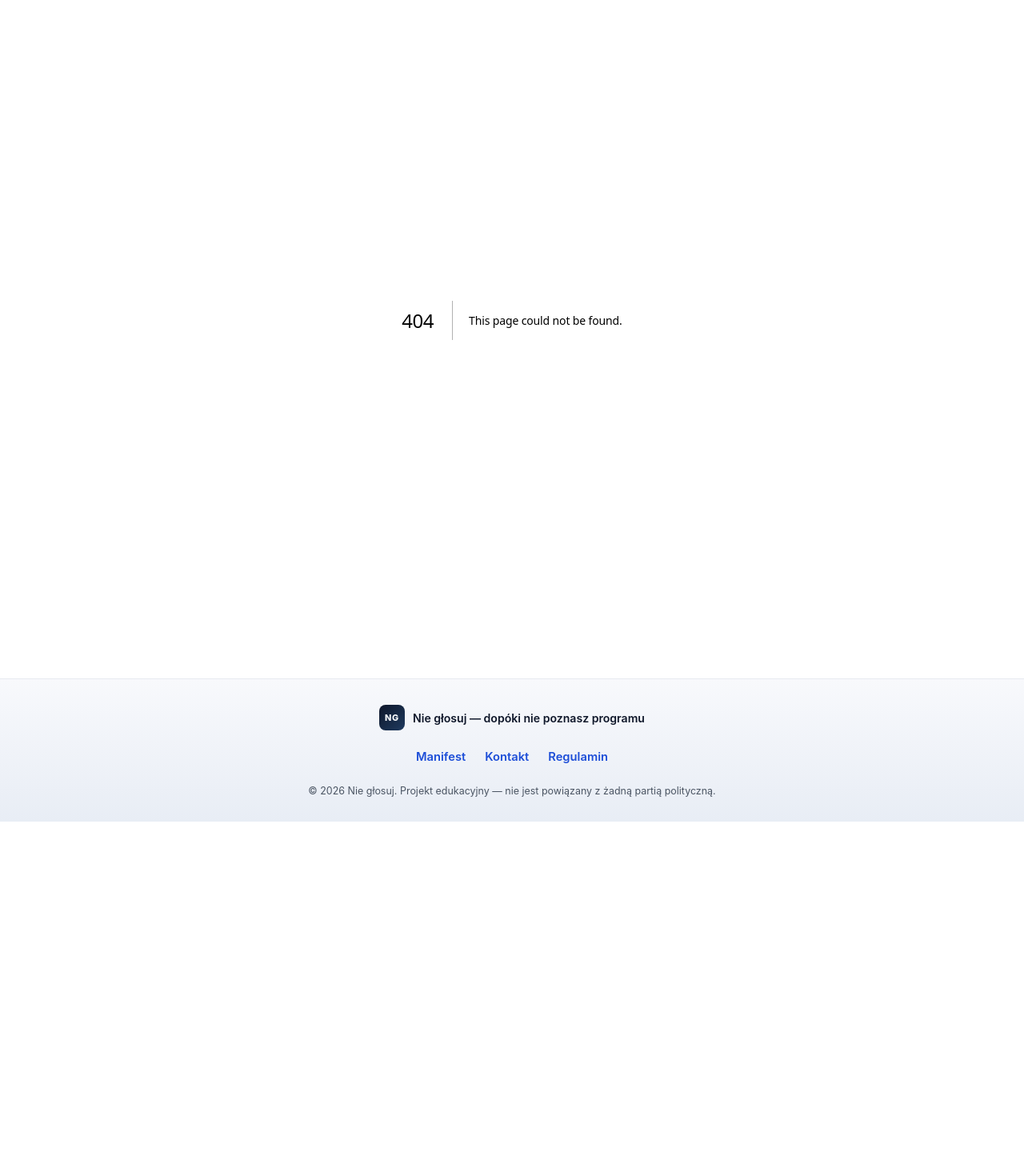
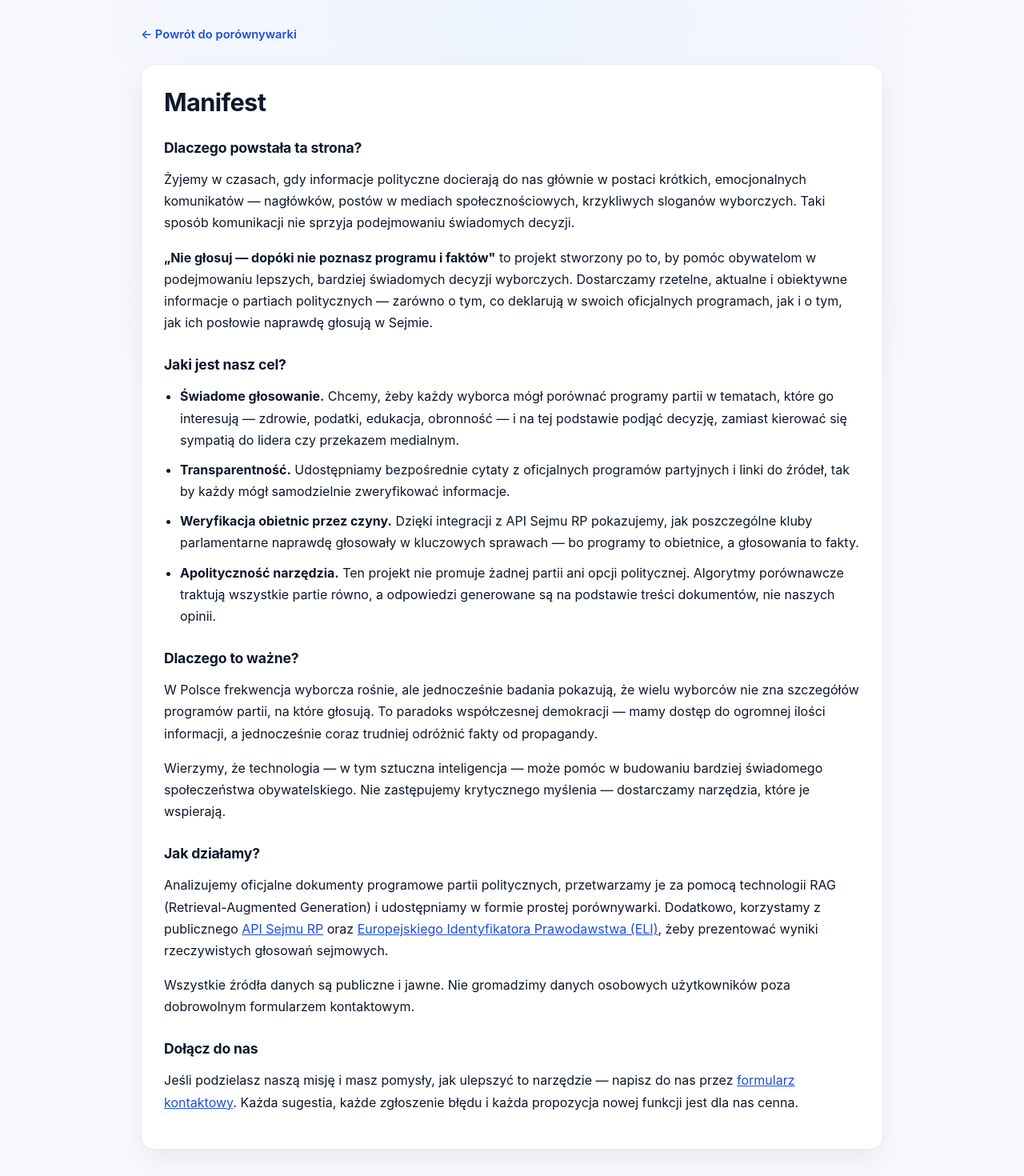
Before and after one commit to grzegorzkadaj-web/dont-vote, a Next.js app in the folder src/frontend/: page /manifest in a window 1280 px wide. Before the commit this address had no page. Shown: the top 1470 px of the page at 80% size. Before the commit the page ends 1027 px from the top, so only its background shows below. Built offline with nearby package versions, Linux system fonts and the light colour scheme.

Commit message:
Manifest

```diff
--- /dev/null
+++ b/src/frontend/app/manifest/page.tsx
@@ -0,0 +1,128 @@
+import type { Metadata } from "next";
+import Link from "next/link";
+
+export const metadata: Metadata = {
+  title: "Manifest — Nie głosuj",
+  description:
+    "Dlaczego powstała ta strona i dlaczego warto znać programy partii przed oddaniem głosu.",
+};
+
+export default function ManifestPage() {
+  return (
+    <main className="app-shell page-shell">
+      <Link href="/" className="back-link">
+        ← Powrót do porównywarki
+      </Link>
+
+      <article className="card section-card page-content">
+        <h1>Manifest</h1>
+
+        <section className="manifest-section">
+          <h2>Dlaczego powstała ta strona?</h2>
+          <p>
+            Żyjemy w czasach, gdy informacje polityczne docierają do nas głównie
+            w postaci krótkich, emocjonalnych komunikatów — nagłówków, postów w
+            mediach społecznościowych, krzykliwych sloganów wyborczych. Taki
+            sposób komunikacji nie sprzyja podejmowaniu świadomych decyzji.
+          </p>
+          <p>
+            <strong>„Nie głosuj — dopóki nie poznasz programu i faktów"</strong> to
+            projekt stworzony po to, by pomóc obywatelom w podejmowaniu lepszych,
+            bardziej świadomych decyzji wyborczych. Dostarczamy rzetelne,
+            aktualne i obiektywne informacje o partiach politycznych — zarówno o tym,
+            co deklarują w swoich oficjalnych programach, jak i o tym, jak ich posłowie
+            naprawdę głosują w Sejmie.
+          </p>
+        </section>
+
+        <section className="manifest-section">
+          <h2>Jaki jest nasz cel?</h2>
+          <ul className="manifest-list">
+            <li>
+              <strong>Świadome głosowanie.</strong> Chcemy, żeby każdy wyborca
+              mógł porównać programy partii w tematach, które go interesują —
+              zdrowie, podatki, edukacja, obronność — i na tej podstawie podjąć
+              decyzję, zamiast kierować się sympatią do lidera czy przekazem
+              medialnym.
+            </li>
+            <li>
+              <strong>Transparentność.</strong> Udostępniamy bezpośrednie cytaty
+              z oficjalnych programów partyjnych i linki do źródeł, tak by każdy
+              mógł samodzielnie zweryfikować informacje.
+            </li>
+            <li>
+              <strong>Weryfikacja obietnic przez czyny.</strong> Dzięki
+              integracji z API Sejmu RP pokazujemy, jak poszczególne kluby
+              parlamentarne naprawdę głosowały w kluczowych sprawach — bo
+              programy to obietnice, a głosowania to fakty.
+            </li>
+            <li>
+              <strong>Apolityczność narzędzia.</strong> Ten projekt nie
+              promuje żadnej partii ani opcji politycznej. Algorytmy porównawcze
+              traktują wszystkie partie równo, a odpowiedzi generowane są na
+              podstawie treści dokumentów, nie naszych opinii.
+            </li>
+          </ul>
+        </section>
+
+        <section className="manifest-section">
+          <h2>Dlaczego to ważne?</h2>
+          <p>
+            W Polsce frekwencja wyborcza rośnie, ale jednocześnie badania
+            pokazują, że wielu wyborców nie zna szczegółów programów partii, na
+            które głosują. To paradoks współczesnej demokracji — mamy dostęp do
+            ogromnej ilości informacji, a jednocześnie coraz trudniej odróżnić
+            fakty od propagandy.
+          </p>
+          <p>
+            Wierzymy, że technologia — w tym sztuczna inteligencja — może pomóc
+            w budowaniu bardziej świadomego społeczeństwa obywatelskiego. Nie
+            zastępujemy krytycznego myślenia — dostarczamy narzędzia, które je
+            wspierają.
+          </p>
+        </section>
+
+        <section className="manifest-section">
+          <h2>Jak działamy?</h2>
+          <p>
+            Analizujemy oficjalne dokumenty programowe partii politycznych,
+            przetwarzamy je za pomocą technologii RAG (Retrieval-Augmented
+            Generation) i udostępniamy w formie prostej porównywarki. Dodatkowo,
+            korzystamy z publicznego{" "}
+            <a
+              href="https://api.sejm.gov.pl"
+              target="_blank"
+              rel="noreferrer"
+            >
+              API Sejmu RP
+            </a>{" "}
+            oraz{" "}
+            <a
+              href="https://api.sejm.gov.pl/eli"
+              target="_blank"
+              rel="noreferrer"
+            >
+              Europejskiego Identyfikatora Prawodawstwa (ELI)
+            </a>
+            , żeby prezentować wyniki rzeczywistych głosowań sejmowych.
+          </p>
+          <p>
+            Wszystkie źródła danych są publiczne i jawne. Nie gromadzimy danych
+            osobowych użytkowników poza dobrowolnym formularzem kontaktowym.
+          </p>
+        </section>
+
+        <section className="manifest-section">
+          <h2>Dołącz do nas</h2>
+          <p>
+            Jeśli podzielasz naszą misję i masz pomysły, jak ulepszyć to
+            narzędzie — napisz do nas przez{" "}
+            <Link href="/kontakt">formularz kontaktowy</Link>. Każda sugestia,
+            każde zgłoszenie błędu i każda propozycja nowej funkcji jest dla nas
+            cenna.
+          </p>
+        </section>
+      </article>
+    </main>
+  );
+}
```
Also changed, not shown: 1 other file (tests, documents, lock files or other folders).
